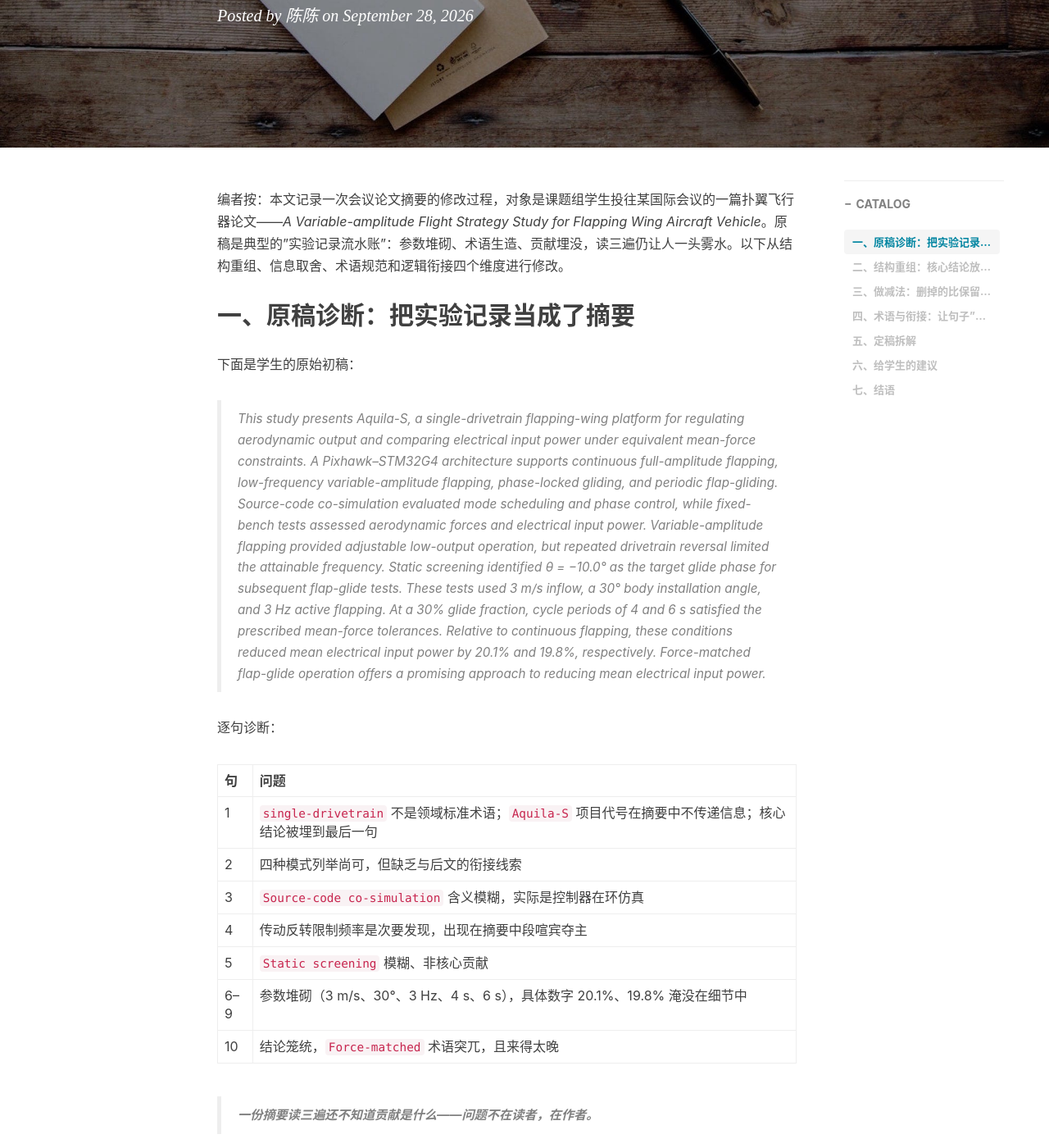
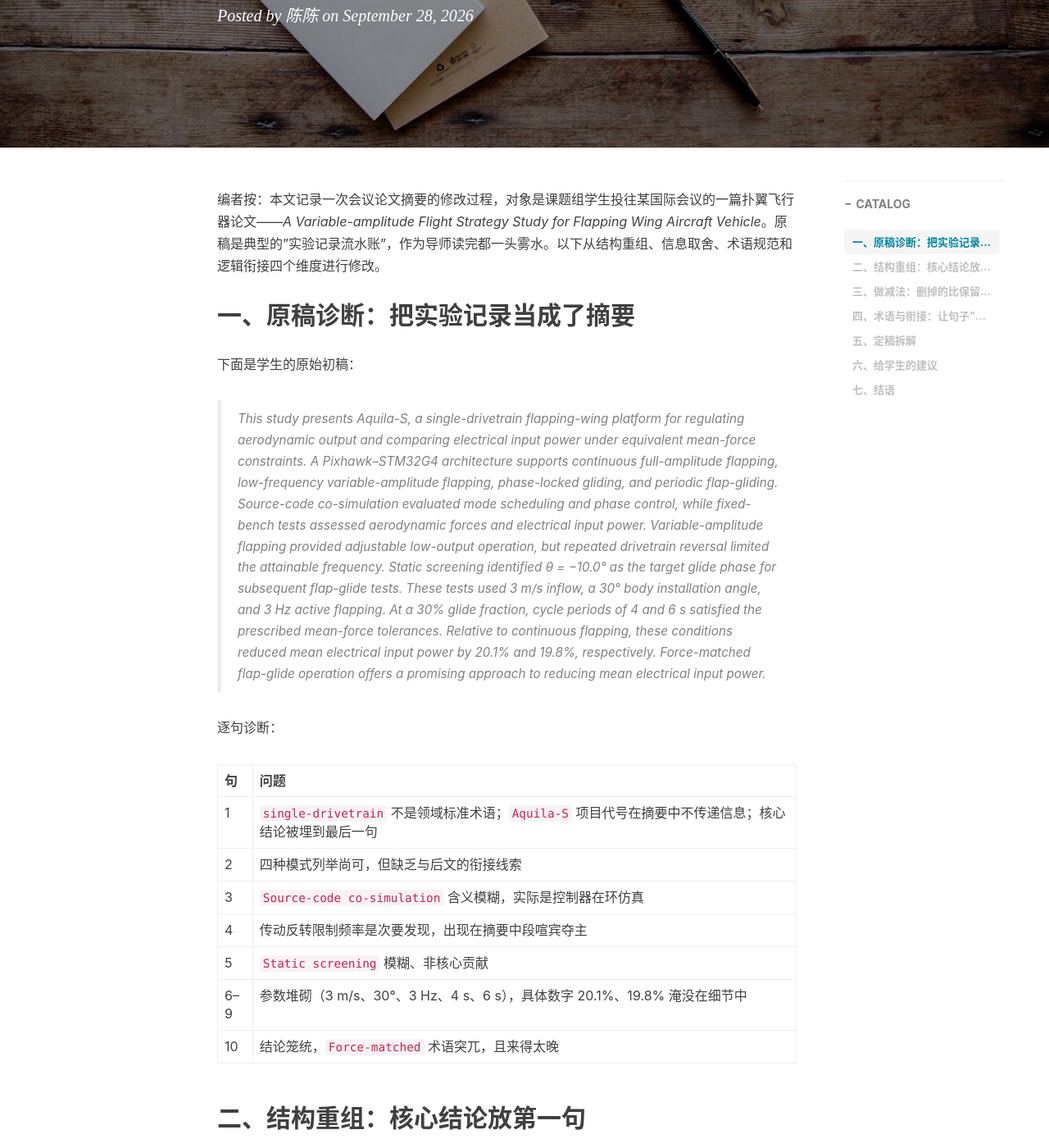
Before and after one commit to chensong212/chensong212.github.io, a Jekyll site: the page built from _posts/2026-09-28-variable-amplitude-abstract-revision.md, in a window 1280 px wide and 1400 px high, scrolled down 343 px. Shown: the whole window at 82% size. Built offline with Jekyll 4.4.1, drawn with Linux system fonts in a browser that asks for light colours; nearby versions of some CDN libraries; comment, search, counter and statistics services are not loaded.

Commit message:
update V2

```diff
--- a/_posts/2026-09-28-variable-amplitude-abstract-revision.md
+++ b/_posts/2026-09-28-variable-amplitude-abstract-revision.md
@@ -13,7 +13,7 @@ tags:
     - 扑翼气动
 ---
 
-编者按：本文记录一次会议论文摘要的修改过程，对象是课题组学生投往某国际会议的一篇扑翼飞行器论文——*A Variable-amplitude Flight Strategy Study for Flapping Wing Aircraft Vehicle*。原稿是典型的"实验记录流水账"：参数堆砌、术语生造、贡献埋没，读三遍仍让人一头雾水。以下从结构重组、信息取舍、术语规范和逻辑衔接四个维度进行修改。
+编者按：本文记录一次会议论文摘要的修改过程，对象是课题组学生投往某国际会议的一篇扑翼飞行器论文——*A Variable-amplitude Flight Strategy Study for Flapping Wing Aircraft Vehicle*。原稿是典型的"实验记录流水账"，作为导师读完都一头雾水。以下从结构重组、信息取舍、术语规范和逻辑衔接四个维度进行修改。
 
 ## 一、原稿诊断：把实验记录当成了摘要
 
@@ -32,8 +32,6 @@ tags:
 | 5 | `Static screening` 模糊、非核心贡献 |
 | 6–9 | 参数堆砌（3 m/s、30°、3 Hz、4 s、6 s），具体数字 20.1%、19.8% 淹没在细节中 |
 | 10 | 结论笼统，`Force-matched` 术语突兀，且来得太晚 |
-
-> **一份摘要读三遍还不知道贡献是什么——问题不在读者，在作者。**
 
 ## 二、结构重组：核心结论放第一句
 
```
